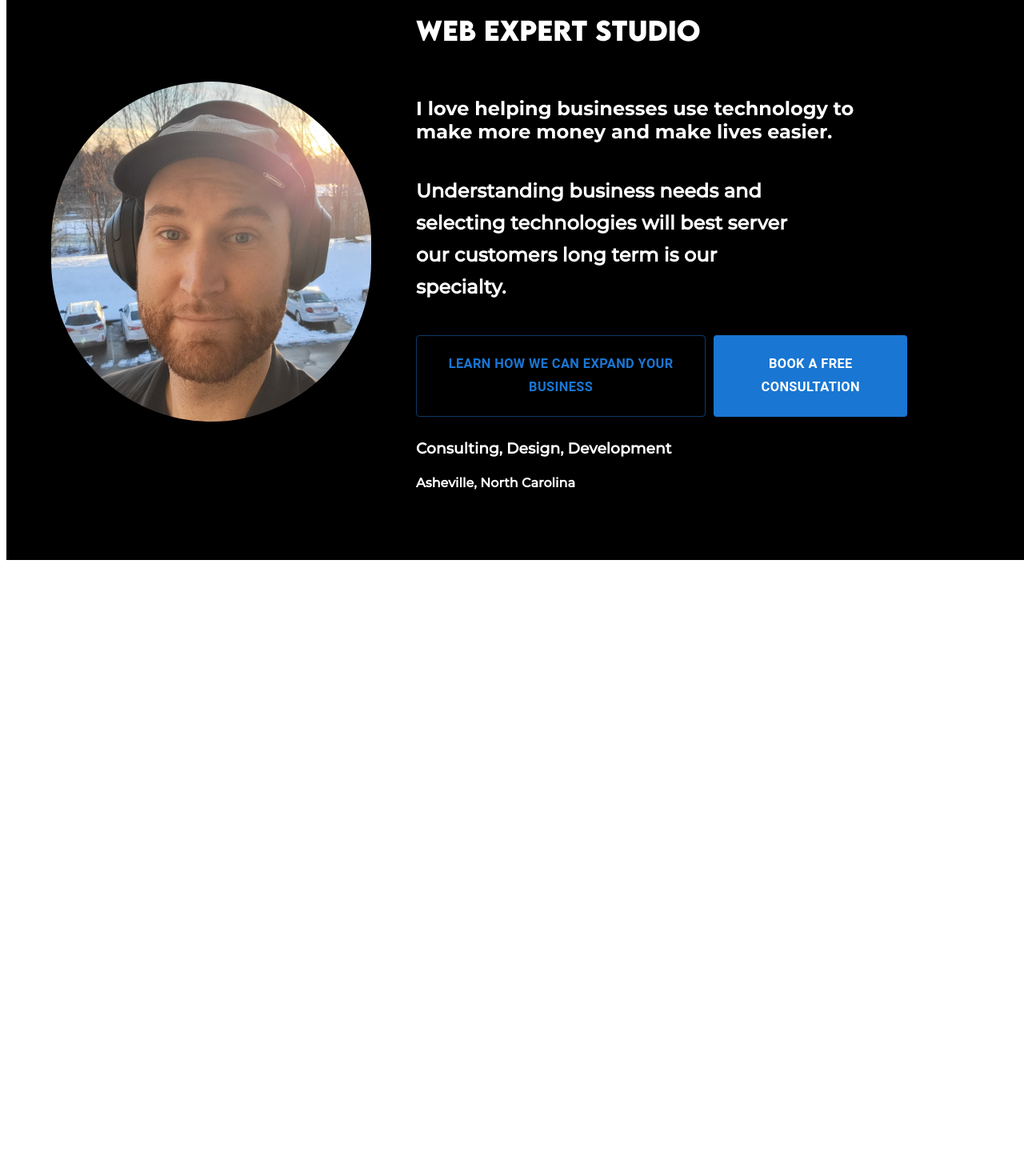
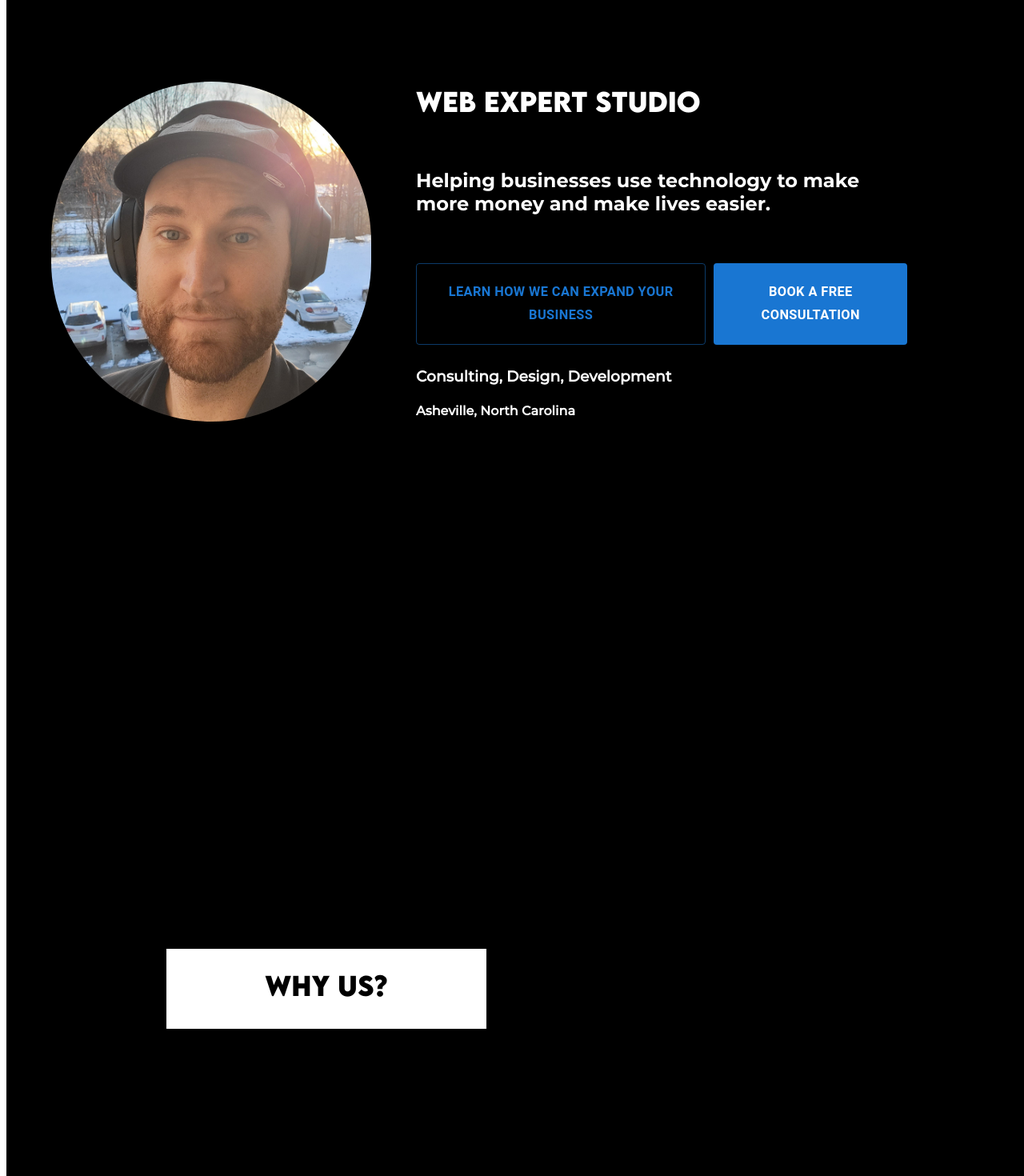
Before and after one commit to CodeJonesW/Wills_Blog, a Next.js app: page /home in a window 1280 px wide. Shown: the part 80-1550 px from the top of the page at 80% size. Before the commit the page ends 800 px from the top, so only its background shows below. Built offline with nearby package versions, Linux system fonts and the light colour scheme.

Commit message:
why us w/ fade on scroll

```diff
--- a/package.json
+++ b/package.json
@@ -13,6 +13,7 @@
     "@emotion/styled": "^11.10.0",
     "@mui/material": "^5.10.0",
     "@mui/styled-engine-sc": "^5.10.0",
+    "framer-motion": "^7.2.0",
     "next": "12.2.5",
     "react": "18.2.0",
     "react-dom": "18.2.0",
--- a/pages/home.tsx
+++ b/pages/home.tsx
@@ -3,7 +3,8 @@ import Image from "next/image";
 import styled from "styled-components";
 import styles from "../styles/Home.module.css";
 import { Button } from "@mui/material";
-
+import { motion, useScroll } from "framer-motion";
+import { useMotionTemplate, useMotionValue } from "framer-motion";
 const HomeContainer = styled.div``;
 
 const LandingSection = styled.div`
@@ -13,6 +14,7 @@ const LandingSection = styled.div`
   justify-content: center;
   flex-direction: row;
   background-color: black;
+  color: white;
 `;
 
 const LeftSection = styled.div`
@@ -53,7 +55,7 @@ const MainLandingText = styled.div`
 
 const SecondaryLandingTextRow = styled.div`
   min-width: 200px;
-  min-height: 100px;
+  min-height: 40px;
   flex-shrink: 0;
   max-width: 80%;
   line-height: 40px;
@@ -80,6 +82,13 @@ const CompanyName = styled.h1`
   font-family: "LemonMilkBold";
 `;
 
+const ActionTextSection = styled.h1`
+  font-family: "LemonMilkBold";
+  color: black;
+  text-align: center;
+  line-height: 50px;
+`;
+
 const CompanyTagline = styled.h2`
   font-family: "MontserratBold";
   max-width: 80%;
@@ -91,6 +100,13 @@ const CompanySubTagline = styled.h2`
 `;
 
 const Home: NextPage = () => {
+  const { scrollYProgress } = useScroll();
+
+  const x = useMotionValue(200);
+
+  // transform.get() === transform(100px)
+  const transform = useMotionTemplate`transform(${x}px)`;
+
   return (
     <HomeContainer className={styles.quartzoBold}>
       <LandingSection>
@@ -108,16 +124,13 @@ const Home: NextPage = () => {
 
             <UnshrinkableDiv style={{ height: 20 }} />
             <CompanyTagline>
-              I love helping businesses use technology to make more money and
-              make lives easier.
+              Helping businesses use technology to make more money and make
+              lives easier.
             </CompanyTagline>
             <SecondaryLandingTextRow style={{ fontFamily: "MontserratMedium" }}>
-              <CompanySubTagline>
-                Understanding business needs and selecting technologies will
-                best server our customers long term is our specialty.
-              </CompanySubTagline>
+              <CompanySubTagline></CompanySubTagline>
             </SecondaryLandingTextRow>
-            <UnshrinkableDiv style={{ height: 20 }} />
+            {/* <UnshrinkableDiv style={{ height: 20 }} /> */}
             <SecondaryLandingTextRow>
               <StyledButton variant="outlined">
                 <h3>Learn how we can expand your business</h3>
@@ -136,6 +149,23 @@ const Home: NextPage = () => {
           </MainLandingText>
         </RightSection>
       </LandingSection>
+      <LandingSection style={{ flexDirection: "column" }}>
+        <UnshrinkableDiv style={{ height: 300 }} />
+        <motion.div
+          style={{
+            width: 400,
+            height: 100,
+            backgroundColor: "white",
+          }}
+          animate={{ x: 200 }}
+          whileInView={{ opacity: 1 }}
+          initial={{ opacity: 0, x: -2000 }}
+          transition={{ duration: 1, type: "spring" }}
+          className="box"
+        >
+          <ActionTextSection>Why us?</ActionTextSection>
+        </motion.div>
+      </LandingSection>
     </HomeContainer>
   );
 };
--- a/styles/Home.module.css
+++ b/styles/Home.module.css
@@ -163,3 +163,10 @@
   font-weight: bold;
   font-size: 1rem;
 }
+
+.box {
+  width: 200px;
+  height: 200px;
+  border-radius: 50%;
+  background-color: #00ccff;
+}
--- a/styles/globals.css
+++ b/styles/globals.css
@@ -3,6 +3,21 @@ body {
   padding: 0;
   background: black;
   margin: 0;
+  --black: #000000;
+  --ash-black: #222;
+  --white: #fafafa;
+  --sky: #00ccff;
+  --green: #22dddd;
+  --blue: #1300ff;
+  --dusk: #6600ff;
+  --purple: #9900ff;
+  --pink: #ff0066;
+  --red: #fe0222;
+  --orange: #fd7702;
+  --yellow: #ffbb00;
+
+  --background: var(--orange);
+  --accent: var(--white);
 }
 
 a {
```
Also changed, not shown: 2 other files (tests, documents, lock files or other folders).
